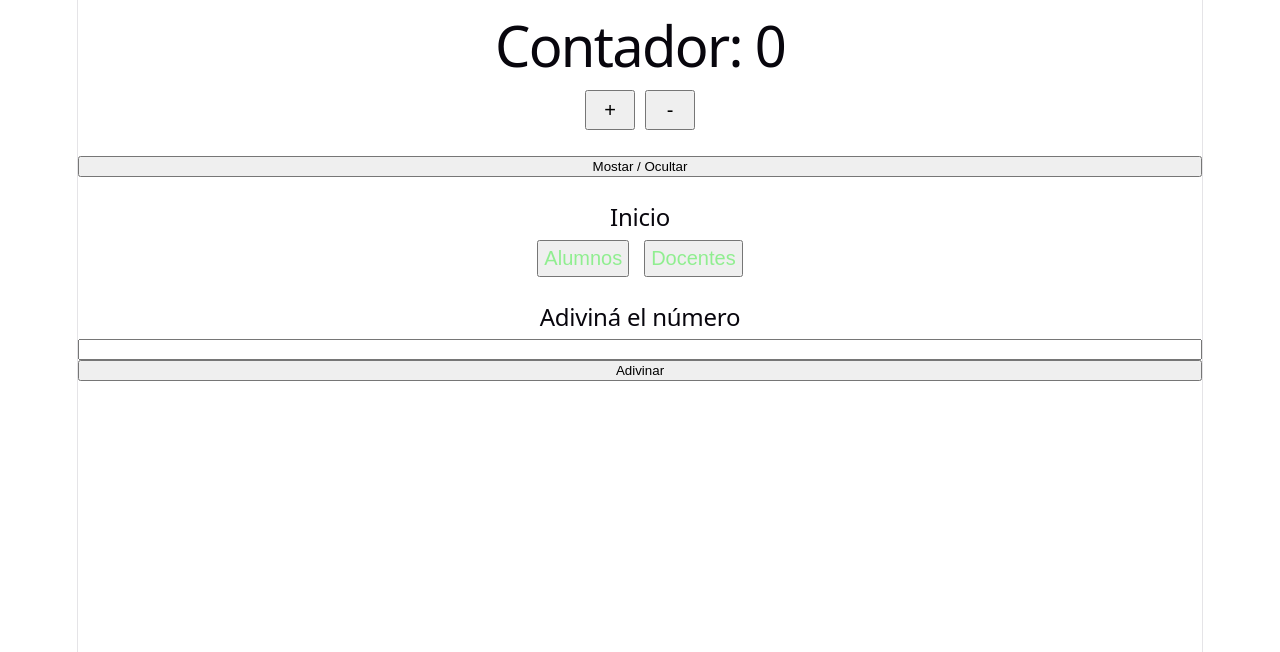
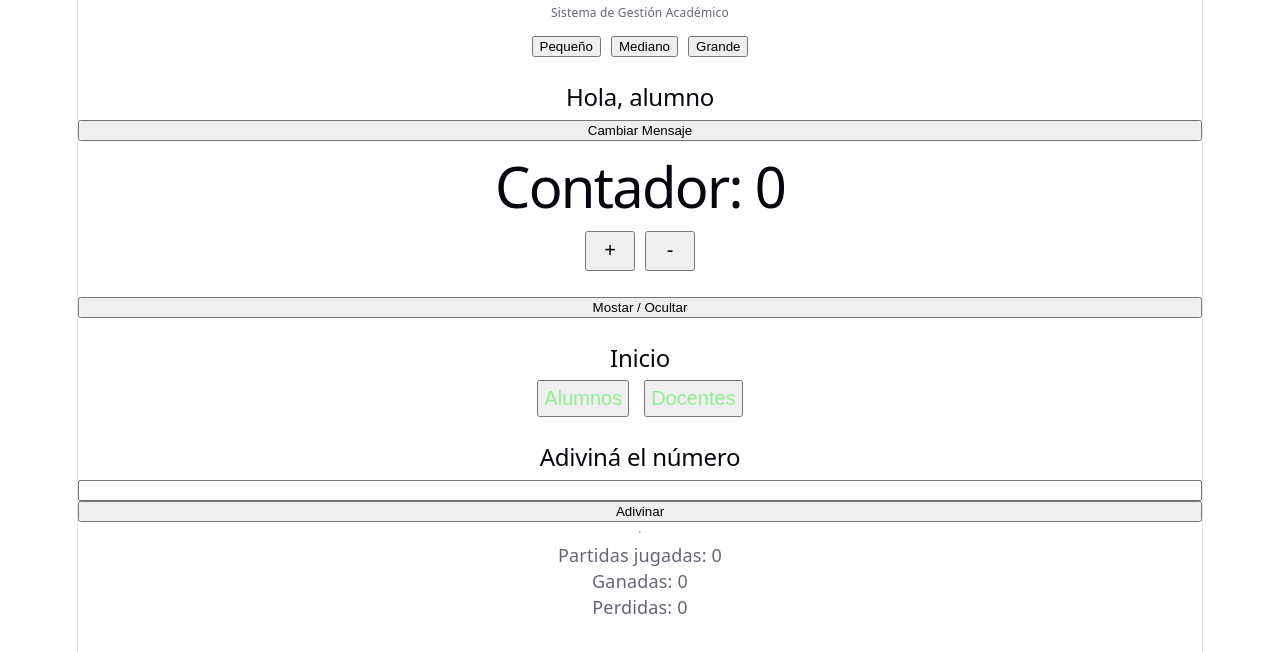
Before and after one commit to IAgretti/SGA, a React (Vite) app in the folder frontend-react/: page / in a window 1280 px wide. Shown: the top 652 px of the page. Built offline with nearby package versions, Linux system fonts and the light colour scheme.

Commit message:
Clase 29: ejercicios prácticos de estado

```diff
--- a/frontend-react/src/App.jsx
+++ b/frontend-react/src/App.jsx
@@ -1,11 +1,16 @@
 import Incrementar from "./components/ejemplos/Incrementar"
 import CambiarTitulo from "./components/ejemplos/CambiarTitulo"
 import { Adivina } from "./components/ejemplos/Adivina"
+import Mensaje from "./components/ejemplos/Mensaje"
+import TamanioTexto from "./components/ejemplos/TamanioTexto"
 
 function App()
 {
   return (
     <>
+    <TamanioTexto />
+    <br />
+    <Mensaje />
     <Incrementar />
     <br />
     <CambiarTitulo />
--- a/frontend-react/src/components/ejemplos/Adivina.jsx
+++ b/frontend-react/src/components/ejemplos/Adivina.jsx
@@ -3,23 +3,35 @@
 export function Adivina(){
     const [seleccion, setSeleccion] = useState("")
     const [resultado, setResultado] = useState("")
+    const [colorResultado, setColorResultado] = useState("")
+    const [ganadas, setGanadas] = useState(0)
+    const [perdidas, setPerdidas] = useState(0)
+    const [partidas, setPartidas] = useState(0)
 
     function sortear(){
         const ganador = Math.floor(Math.random() * 10) + 1
         const elegido = Number(seleccion)
 
+        setPartidas(partidas + 1)
+
         if (seleccion === " " ){
             setResultado("Ingresá un número")
+            setColorResultado("red")
             return
         }
         if (elegido < 1 || elegido > 10){
             setResultado("Ingresá un número entre 1 y 10")
+            setColorResultado("red")
             return
         }
         if (elegido === ganador){
             setResultado(`Ganaste. Salió ${ganador} y elegiste ${elegido}`)
+            setColorResultado("green")
+            setGanadas(ganadas + 1)
         } else {
             setResultado(`Perdiste. Salió ${ganador} y elegiste ${elegido}`)
+            setColorResultado("red")
+            setPerdidas(perdidas + 1)
         }
     }
     return (
@@ -28,7 +40,11 @@
         <input type="number" value={seleccion}
         onChange={(e) => setSeleccion(e.target.value)}/>
         <button onClick={sortear}>Adivinar</button>
-        <p>{resultado}</p>
+        <p style={{ color: colorResultado}}>{resultado}</p>
+        <hr />
+        <p>Partidas jugadas: {partidas}</p>
+        <p>Ganadas: {ganadas}</p>
+        <p>Perdidas: {perdidas}</p>
         </>
     )
 }
--- /dev/null
+++ b/frontend-react/src/components/ejemplos/Mensaje.jsx
@@ -0,0 +1,20 @@
+import { useState } from "react";
+
+function Mensaje(){
+    const [mensaje, setMensaje] = useState("Hola, alumno")
+
+    function cambiarMensaje(){
+        setMensaje(mensaje === "Hola, alumno"
+            ? "Bienvenidos a Programación IV"
+            : "Hola, alumno"
+        )
+    }
+
+    return (
+        <>
+        <h2>{mensaje}</h2>
+        <button onClick={cambiarMensaje}>Cambiar Mensaje</button>
+        </>
+    )
+}
+export default Mensaje
--- /dev/null
+++ b/frontend-react/src/components/ejemplos/TamanioTexto.jsx
@@ -0,0 +1,28 @@
+import { useState } from "react";
+
+function TamanioTexto(){
+    const [tamanio, setTamanio] = useState("12px")
+    return(
+        <>
+        <p style={{fontSize: tamanio}}>
+            Sistema de Gestión Académico
+        </p>
+        <div style={{
+            display: "flex",
+            justifyContent: "center",
+            gap: "10px",
+            marginTop: "10px"}}>
+            <button onClick={() => setTamanio("14px")}>
+                Pequeño
+            </button>
+            <button onClick={() => setTamanio("20px")}>
+                Mediano
+            </button>
+            <button onClick={() => setTamanio("26px")}>
+                Grande
+            </button>
+        </div>
+        </>
+    )
+}
+export default TamanioTexto
```
